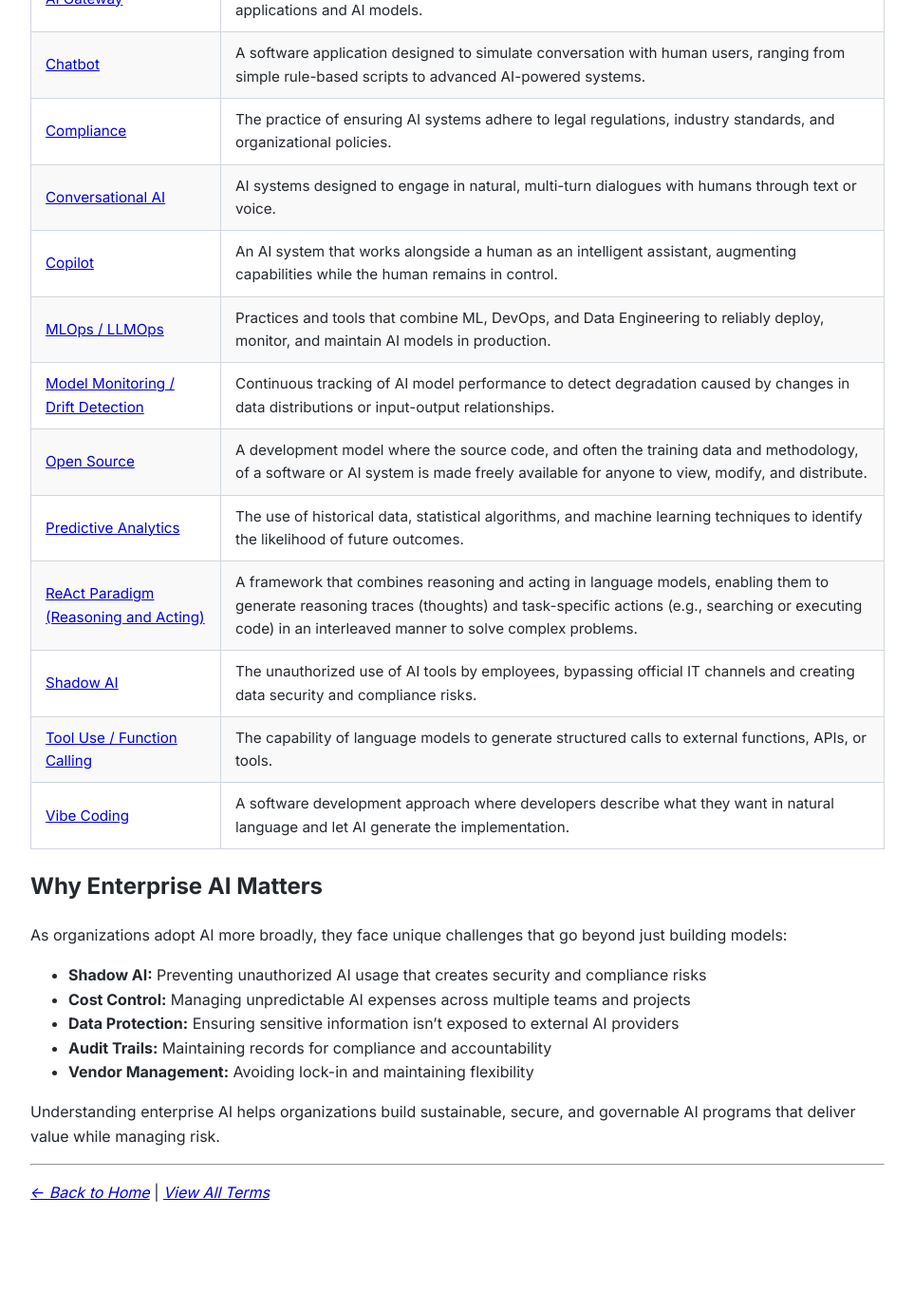
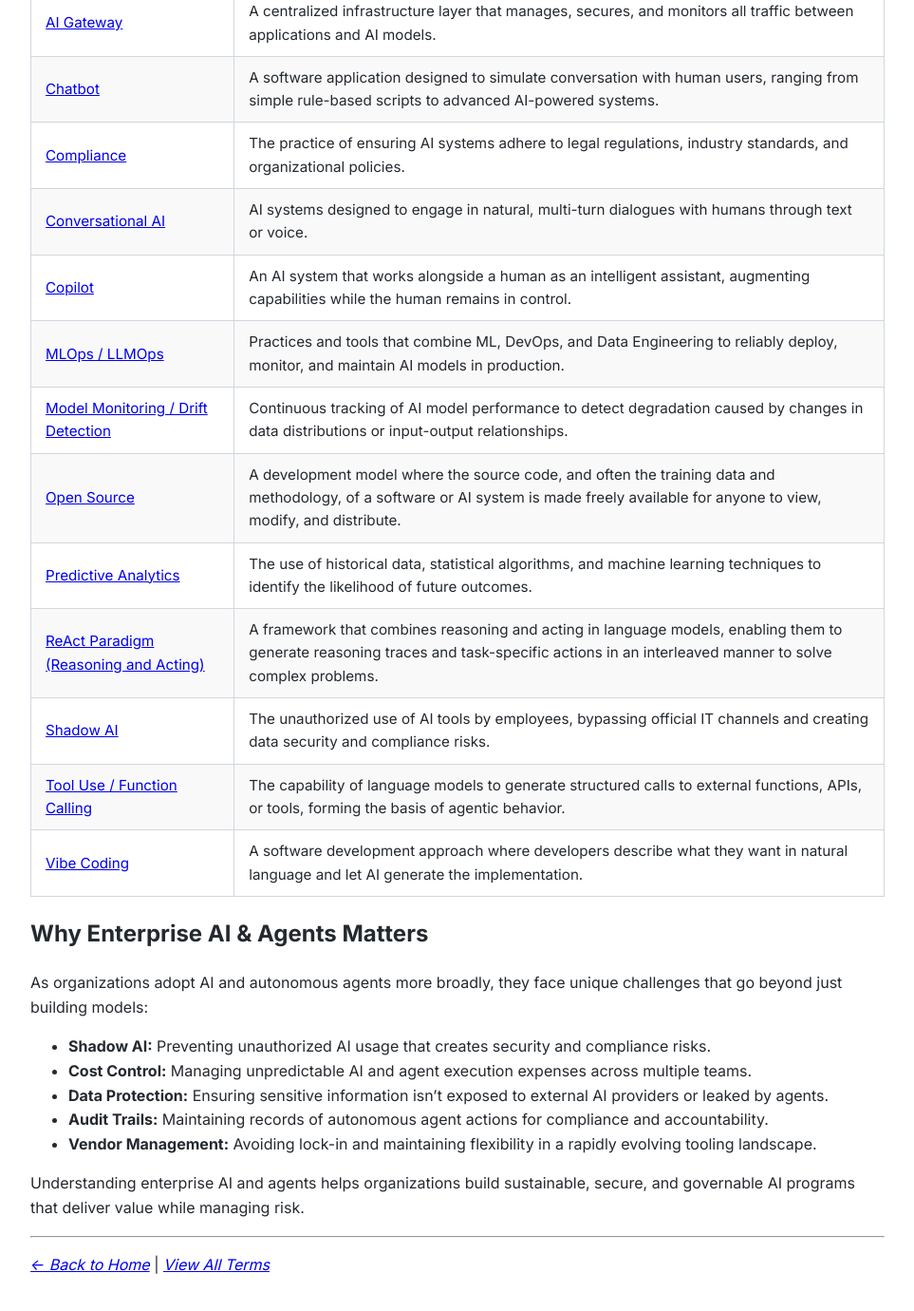
Before and after one commit to alexnubla/ai-dictionary, a Jekyll site: the page built from categories/enterprise-ai.md, in a window 1280 px wide and 1400 px high, scrolled down 920 px. Shown: the top 1380 px of the window at 95% size, without its empty margins (158-1121 px from the left). Built offline with Jekyll 4.4.1, drawn with Linux system fonts in a browser that asks for light colours; before the commit the page ends 2245 px from its top, so only the background shows below that; some of the changed text lies outside the part shown.

Commit message:
Update enterprise-ai.md

```diff
--- a/categories/enterprise-ai.md
+++ b/categories/enterprise-ai.md
@@ -1,23 +1,23 @@
 ---
-title: "Enterprise AI"
-description: "AI infrastructure, governance, and management for organizations"
+title: "Enterprise AI & Agents"
+description: "AI infrastructure, governance, and autonomous agent management for organizations"
 ---
 
-# 🏢 Enterprise AI
+# 🏢 Enterprise AI & Agents
 
-AI infrastructure, governance, and management practices designed for organizational use, focusing on security, cost control, compliance, and scalability.
+AI infrastructure, governance, and management practices designed for organizational use, now expanded to include autonomous agentic systems, focusing on security, cost control, compliance, and scalability.
 
-## What is Enterprise AI?
+## What is Enterprise AI & Agents?
 
-Enterprise AI refers to the systems, processes, and infrastructure that organizations need to deploy, manage, and govern AI at scale. Unlike individual or experimental AI use, enterprise AI must address the complex requirements of large organizations.
+Enterprise AI refers to the systems, processes, and infrastructure that organizations need to deploy, manage, and govern AI at scale. With the rapid rise of agentic AI, this category now also encompasses autonomous systems that can perceive, plan, and execute multi-step tasks. Unlike individual or experimental AI use, enterprise AI and agents must address the complex requirements of large organizations.
 
-Enterprise AI encompasses:
-- **Infrastructure:** The technical systems that support AI workloads
-- **Governance:** Policies and controls for AI usage
-- **Security:** Protecting data and preventing unauthorized access
-- **Cost Management:** Tracking and allocating AI expenses
-- **Compliance:** Meeting regulatory and audit requirements
-- **Integration:** Connecting AI to existing enterprise systems
+Enterprise AI & Agents encompasses:
+- **Infrastructure:** The technical systems (like AI Gateways) that support AI workloads.
+- **Agentic Workflows:** Systems where AI autonomously uses tools, memory, and planning to achieve goals.
+- **Governance:** Policies and controls for both human-in-the-loop and autonomous AI usage.
+- **Security:** Protecting data and preventing unauthorized access or shadow AI.
+- **Cost Management:** Tracking and allocating AI expenses across teams and projects.
+- **Integration:** Connecting AI and agents to existing enterprise systems and APIs.
 
 ## Terms in This Category
 
@@ -34,21 +34,21 @@
 | [Model Monitoring / Drift Detection](/ai-dictionary/terms/model-monitoring/) | Continuous tracking of AI model performance to detect degradation caused by changes in data distributions or input-output relationships. |
 | [Open Source](/ai-dictionary/terms/open-source/) | A development model where the source code, and often the training data and methodology, of a software or AI system is made freely available for anyone to view, modify, and distribute. |
 | [Predictive Analytics](/ai-dictionary/terms/predictive-analytics/) | The use of historical data, statistical algorithms, and machine learning techniques to identify the likelihood of future outcomes. |
-| [ReAct Paradigm (Reasoning and Acting)](/ai-dictionary/terms/react-paradigm/) | A framework that combines reasoning and acting in language models, enabling them to generate reasoning traces (thoughts) and task-specific actions (e.g., searching or executing code) in an interleaved manner to solve complex problems. |
+| [ReAct Paradigm (Reasoning and Acting)](/ai-dictionary/terms/react-paradigm/) | A framework that combines reasoning and acting in language models, enabling them to generate reasoning traces and task-specific actions in an interleaved manner to solve complex problems. |
 | [Shadow AI](/ai-dictionary/terms/shadow-ai/) | The unauthorized use of AI tools by employees, bypassing official IT channels and creating data security and compliance risks. |
-| [Tool Use / Function Calling](/ai-dictionary/terms/tool-use/) | The capability of language models to generate structured calls to external functions, APIs, or tools. |
+| [Tool Use / Function Calling](/ai-dictionary/terms/tool-use/) | The capability of language models to generate structured calls to external functions, APIs, or tools, forming the basis of agentic behavior. |
 | [Vibe Coding](/ai-dictionary/terms/vibe-coding/) | A software development approach where developers describe what they want in natural language and let AI generate the implementation. |
 
-## Why Enterprise AI Matters
+## Why Enterprise AI & Agents Matters
 
-As organizations adopt AI more broadly, they face unique challenges that go beyond just building models:
-- **Shadow AI:** Preventing unauthorized AI usage that creates security and compliance risks
-- **Cost Control:** Managing unpredictable AI expenses across multiple teams and projects
-- **Data Protection:** Ensuring sensitive information isn't exposed to external AI providers
-- **Audit Trails:** Maintaining records for compliance and accountability
-- **Vendor Management:** Avoiding lock-in and maintaining flexibility
+As organizations adopt AI and autonomous agents more broadly, they face unique challenges that go beyond just building models:
+- **Shadow AI:** Preventing unauthorized AI usage that creates security and compliance risks.
+- **Cost Control:** Managing unpredictable AI and agent execution expenses across multiple teams.
+- **Data Protection:** Ensuring sensitive information isn't exposed to external AI providers or leaked by agents.
+- **Audit Trails:** Maintaining records of autonomous agent actions for compliance and accountability.
+- **Vendor Management:** Avoiding lock-in and maintaining flexibility in a rapidly evolving tooling landscape.
 
-Understanding enterprise AI helps organizations build sustainable, secure, and governable AI programs that deliver value while managing risk.
+Understanding enterprise AI and agents helps organizations build sustainable, secure, and governable AI programs that deliver value while managing risk.
 
 ---
 *[← Back to Home]({{ site.baseurl }}/)* | *[View All Terms]({{ site.baseurl }}/terms/)*
```
